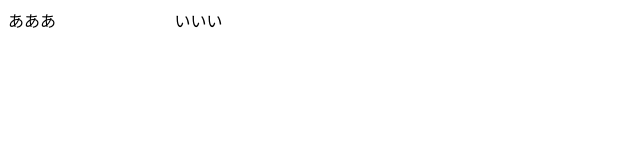
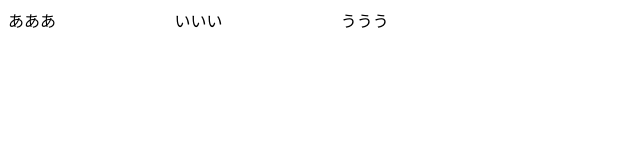
Before and after one commit to aquilaneo/ui-components, a Vue app: page / in a window 1280 px wide. Shown: the top 160 px of the page, without its empty margins (0-640 px from the left). Built offline with nearby package versions, Linux system fonts and the light colour scheme.

Commit message:
SplitViewの動きも大体完成

```diff
--- a/src/App.vue
+++ b/src/App.vue
@@ -1,7 +1,11 @@
 <template>
-	<SplitView initialWidthLeft="10rem" initialWidthRight="10rem" minWidthRight="1rem" maxWidthRight="20rem">
-		<template #left>あああ</template>
-		<template #right>いいい</template>
+	<SplitView
+		:initialWidths="['10rem','10rem', '10rem']"
+		:minWidths="['2rem','2rem','2rem']"
+		:maxWidths="['20rem','20rem','20rem']">
+		<template #split1>あああ</template>
+		<template #split2>いいい</template>
+		<template #split3>ううう</template>
 	</SplitView>
 </template>
 
--- a/src/components/SplitView.vue
+++ b/src/components/SplitView.vue
@@ -1,74 +1,111 @@
 <template>
-	<div style="display: flex;">
-		<div :style="styleLeft">
-			<slot name="left"/>
-		</div>
-		<div class="splitview-splitter"></div>
-		<div :style="styleRight">
-			<slot name="right"/>
-		</div>
+	<div class="splitview">
+		<!-- SplitView本体 -->
+		<template v-for="i of panelCount">
+			<div :style="getStyle(i - 1)" class="splitview-content">
+				<slot :name="`split${i}`"/>
+			</div>
+			<div class="splitview-splitter" v-if="i < panelCount"
+				 @mousedown="(e) => {startDragging(i - 1, e.pageX, e.pageY)}"
+			/>
+		</template>
+
+		<!-- mousemove、mouseup検出用ダミー要素 -->
+		<div class="splitview-dummy" v-if="draggingIndex !== -1"
+			 @mousemove="(e) => {updateDragging(e.pageX, e.pageY)}"
+			 @mouseleave="endDragging" @mouseup="endDragging"/>
 	</div>
 </template>
 
 <script setup lang="ts">
-import {computed, onMounted, ref, useSlots} from "vue";
+import {ref, useSlots} from "vue";
 
 const props = defineProps ({
 	// 幅の初期値
-	initialWidthLeft: {
-		type: String,
-		required: true
-	},
-	initialWidthRight: {
-		type: String,
+	initialWidths: {
+		type: Array,
 		required: true
 	},
 
 	// maxWidth
-	maxWidthLeft: {
-		type: String,
-		required: false
-	},
-	maxWidthRight: {
-		type: String,
-		required: false
+	maxWidths: {
+		type: Array,
+		required: true
 	},
 
 	// minWidth
-	minWidthLeft: {
-		type: String,
-		required: false
-	},
-	minWidthRight: {
-		type: String,
-		required: false
+	minWidths: {
+		type: Array,
+		required: true
 	}
 });
 
-// 左パネルのスタイル
-const styleLeft = computed (() => {
-	const width = `width: calc(${props.initialWidthLeft} + ${widthLeftDelta.value}px);\n`;
-	const maxWidth = props.maxWidthLeft ? `max-width: ${props.maxWidthLeft};\n` : "\n";
-	const minWidth = props.minWidthLeft ? `min-width: ${props.minWidthLeft};\n` : "\n";
+// Data
+const panelCount = Object.keys (useSlots ()).length; // 子パネルの個数
+const widthDeltas = ref<number[]> (new Array (panelCount).fill (0)); // 幅の差分px
+
+// minWidthやmaxWidthを反映したスタイル文字列を取得する
+const getStyle = (index: number) => {
+	const width = `width: calc(${props.initialWidths[index]} + ${widthDeltas.value[index]}px);\n`;
+	const maxWidth = props.maxWidths[index] ? `max-width: ${props.maxWidths[index]};\n` : "\n";
+	const minWidth = props.minWidths[index] ? `min-width: ${props.minWidths[index]};\n` : "\n";
 	return width + maxWidth + minWidth;
-});
+};
 
-// 右パネルのスタイル
-const styleRight = computed (() => {
-	const width = `width: calc(${props.initialWidthRight} + ${widthRightDelta.value}px);\n`;
-	const maxWidth = props.maxWidthRight ? `max-width: ${props.maxWidthRight};\n` : "\n";
-	const minWidth = props.minWidthRight ? `min-width: ${props.minWidthRight};\n` : "\n";
-	return width + maxWidth + minWidth;
-});
+// パネルの幅を更新
+const updateWidth = (index: number, deltaX: number, deltaY: number) => {
+	widthDeltas.value[index] += deltaX;     // 左側のパネルは加算
+	widthDeltas.value[index + 1] -= deltaX; // 同じ分だけ右側のパネルから減算
+};
 
-// 各パネルの幅差分
-const widthLeftDelta = ref (0);
-const widthRightDelta = ref (0);
+// ドラッグに必要なイベントたち
+const draggingIndex = ref (-1); // ドラッグ中のindex(ドラッグ中じゃないときは-1)
+const oldCursorPosition = {x: 0, y: 0}; // 1サイクル前のカーソル位置
+const startDragging = (index: number, cursorX: number, cursorY: number) => {
+	// console.log ("start");
+	draggingIndex.value = index;
+	oldCursorPosition.x = cursorX;
+	oldCursorPosition.y = cursorY;
+};
+const updateDragging = (cursorX: number, cursorY: number) => {
+	// console.log ("update");
+	// カーソル移動量
+	const deltaX = cursorX - oldCursorPosition.x;
+	const deltaY = cursorY - oldCursorPosition.y;
+	// 1サイクル前の値として現在の座標を記録
+	oldCursorPosition.x = cursorX;
+	oldCursorPosition.y = cursorY;
+
+	updateWidth (draggingIndex.value, deltaX, deltaY);
+};
+const endDragging = () => {
+	// console.log ("end");
+	draggingIndex.value = -1;
+};
 </script>
 
 <style scoped>
+.splitview {
+	display: flex;
+	width: 100%;
+	height: 100%;
+}
+
+.splitview-content {
+	height: 100%;
+}
+
 .splitview-splitter {
 	width: 0.4rem;
 	cursor: col-resize;
 }
+
+.splitview-dummy {
+	position: absolute;
+	top: 0;
+	right: 0;
+	bottom: 0;
+	left: 0;
+	cursor: col-resize;
+}
 </style>
```
